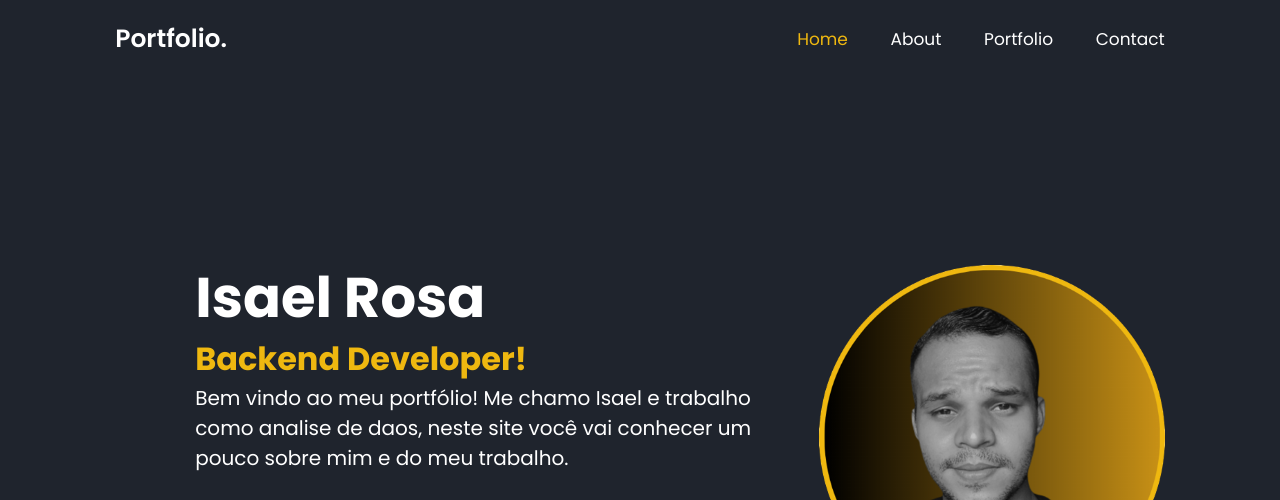
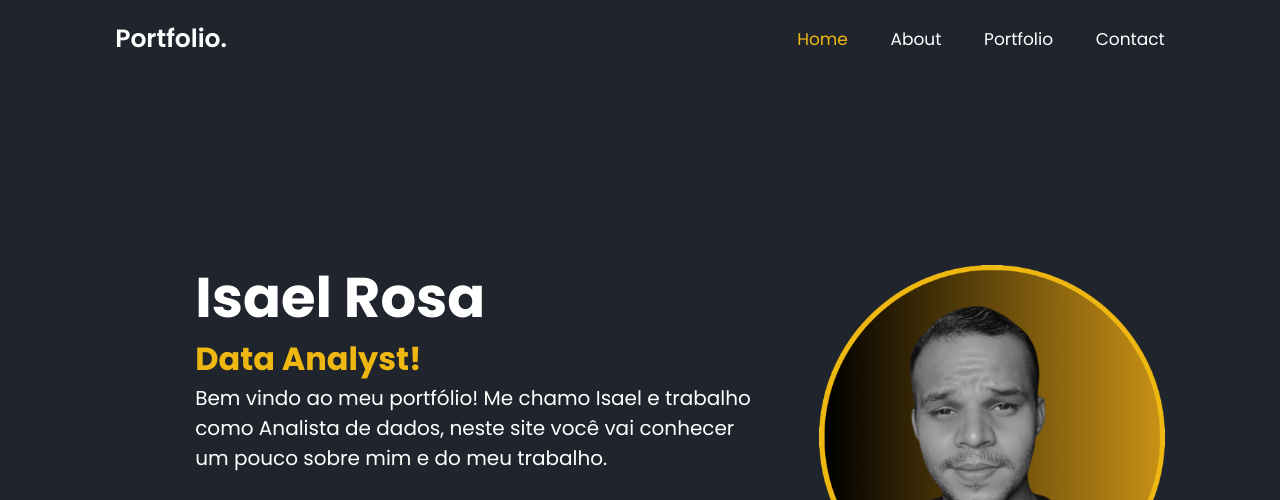
Before and after one commit to Isael-R/isael_portifolio, a plain HTML site: page index.html in a window 1280 px wide. Shown: the top 500 px of the page. Drawn offline with nearby package versions, Linux system fonts and the light colour scheme.

Commit message:
Mudando titulo para data analist

```diff
--- a/index.html
+++ b/index.html
@@ -24,9 +24,9 @@
     <section class="home" id="home">
         <div class="home-content">
             <h1>Isael Rosa</h1>
-            <h3> <span>Backend Developer!</span></h3>
+            <h3> <span>Data Analyst!</span></h3>
             <p>
-                Bem vindo ao meu portfólio! Me chamo Isael e trabalho como analise de daos,
+                Bem vindo ao meu portfólio! Me chamo Isael e trabalho como Analista de dados,
                  neste site você vai conhecer um pouco sobre mim e do meu trabalho.
 
             </p>
```
